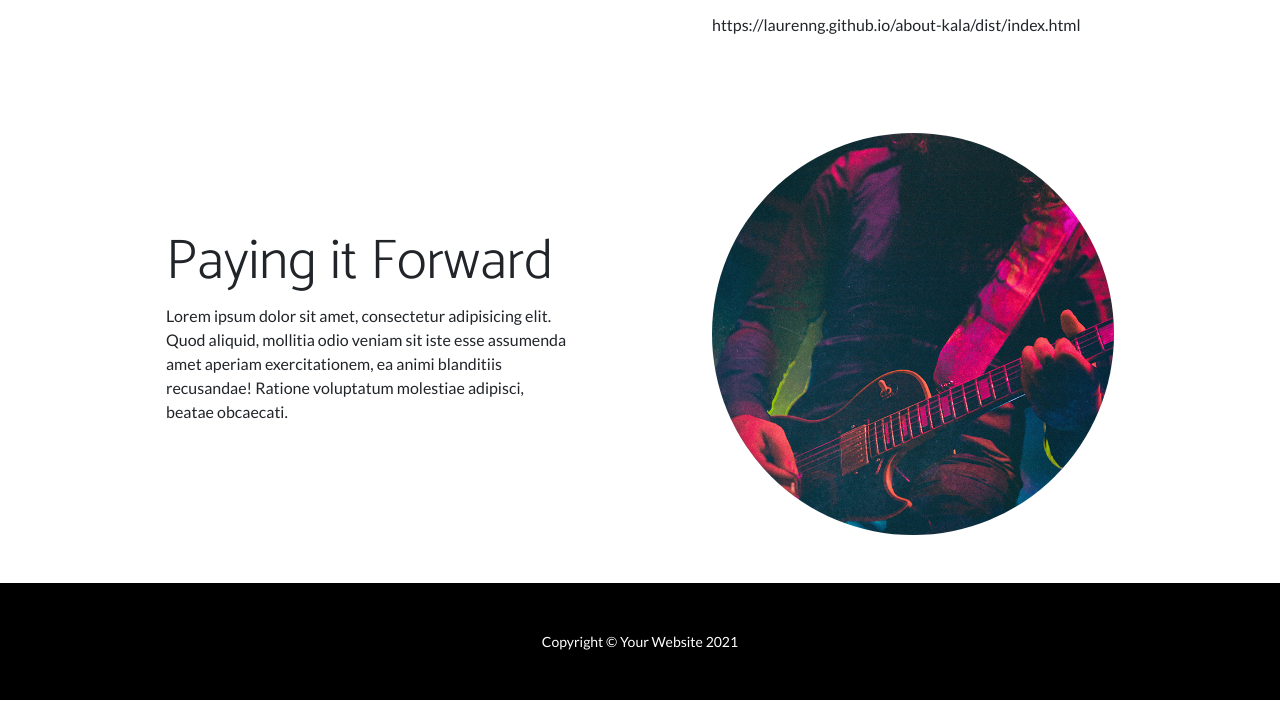
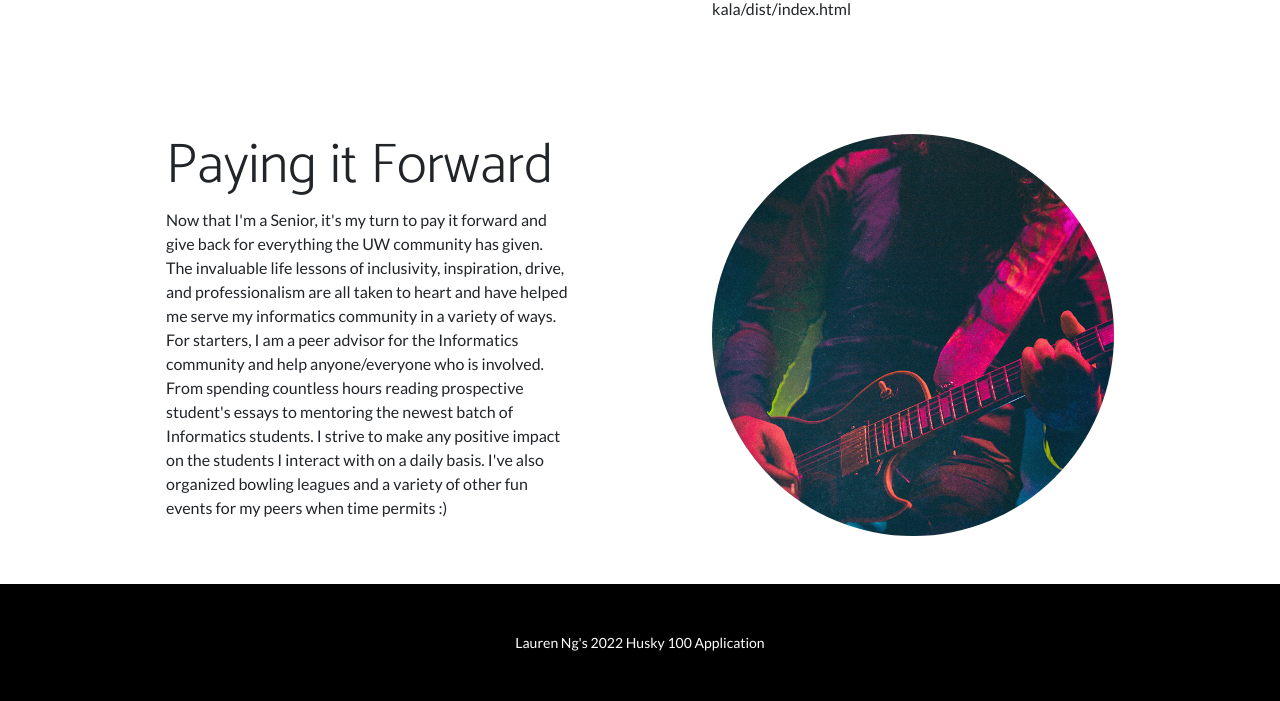
Before and after one commit to laurenng/laurenng.github.io, a plain HTML site: page index.html in a window 1280 px wide. Shown: the part 5622-6323 px from the top of the page. Drawn offline with nearby package versions, Linux system fonts and the light colour scheme.

Commit message:
closing added

```diff
--- a/index.html
+++ b/index.html
@@ -265,9 +265,9 @@
                                 on the direction of the project. Managing all these expectations and communicating
                                 technical nuances to non-technical individuals was daunting. Luckily, with the
                                 professionalism skills learned in INFO 386, I was able to impress the project stakeholders
-                                and create a meaningful project.
+                                and create a meaningful project. <a>https://laurenng.github.io/about-kala/dist/index.html</a>
                                 </p>
-                                <a>https://laurenng.github.io/about-kala/dist/index.html</a>
+
                         </div>
                     </div>
                 </div>
@@ -283,7 +283,15 @@
                     <div class="col-lg-6 order-lg-1">
                         <div class="p-5">
                             <h2 class="display-4">Paying it Forward</h2>
-                            <p>Lorem ipsum dolor sit amet, consectetur adipisicing elit. Quod aliquid, mollitia odio veniam sit iste esse assumenda amet aperiam exercitationem, ea animi blanditiis recusandae! Ratione voluptatum molestiae adipisci, beatae obcaecati.</p>
+                            <p>Now that I'm a Senior, it's my turn to pay it forward and give back for everything the UW
+                                community has given. The invaluable life lessons of inclusivity, inspiration, drive, and professionalism
+                                are all taken to heart and have helped me serve my informatics community in a variety of ways. For starters,
+                                I am a peer advisor for the Informatics community and help anyone/everyone who is involved. From spending
+                                countless hours reading prospective student's essays to mentoring the newest batch of Informatics students.
+                                I strive to make any positive impact on the students I interact with on a daily basis.
+
+                                I've also organized bowling leagues and a variety of other fun events for my peers when time permits :)
+                            </p>
                         </div>
                     </div>
                 </div>
@@ -291,7 +299,7 @@
         </section>
         <!-- Footer-->
         <footer class="py-5 bg-black">
-            <div class="container px-5"><p class="m-0 text-center text-white small">Copyright &copy; Your Website 2021</p></div>
+            <div class="container px-5"><p class="m-0 text-center text-white small">Lauren Ng's 2022 Husky 100 Application</p></div>
         </footer>
         <!-- Bootstrap core JS-->
         <script src="https://cdn.jsdelivr.net/npm/bootstrap@5.1.3/dist/js/bootstrap.bundle.min.js"></script>
```
